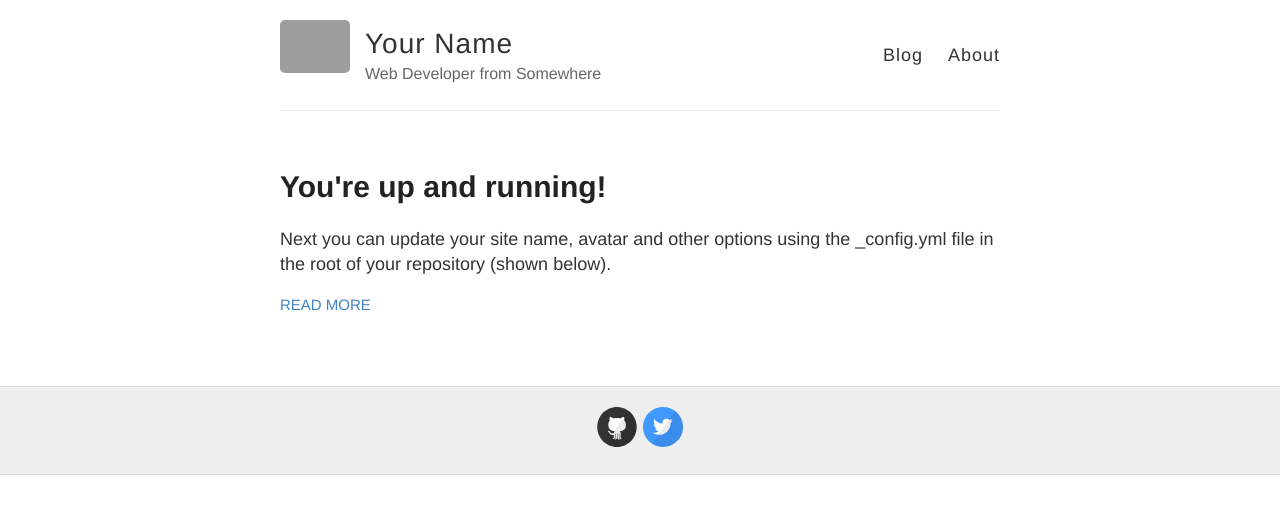
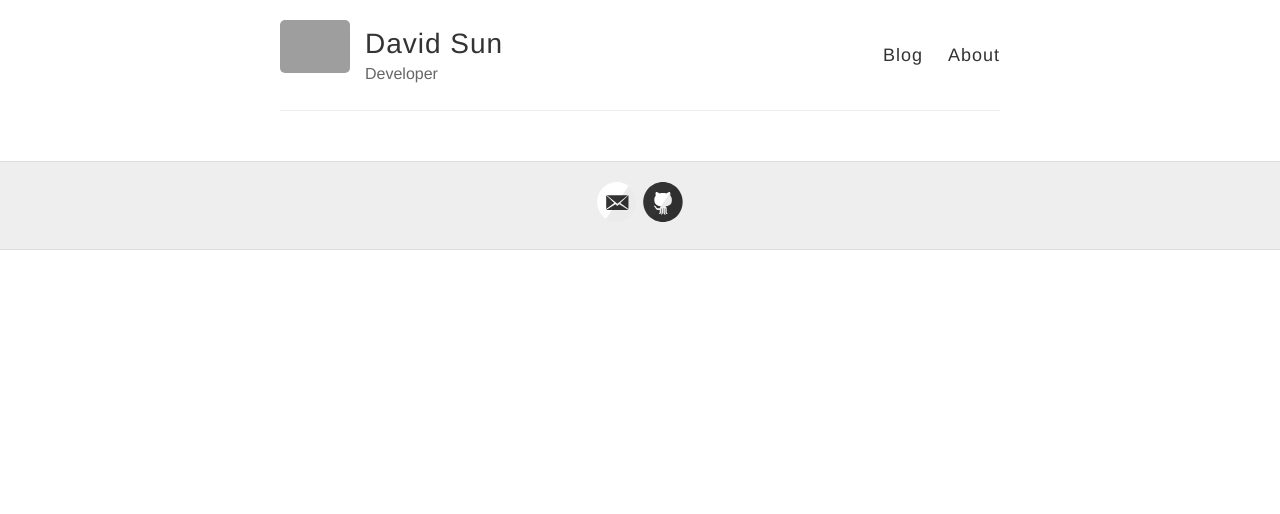
Before and after one commit to DavidSunCrazyy/DavidSunCrazyy.github.io, a Jekyll site: the page built from index.html, in a window 1280 px wide. Shown: the top 514 px of the page. Built offline with Jekyll 4.4.1, drawn with Linux system fonts in a browser that asks for light colours; grey boxes are pictures that could not be loaded.

Commit message:
set personal info

```diff
--- a/_config.yml
+++ b/_config.yml
@@ -3,10 +3,10 @@
 #
 
 # Name of your site (displayed in the header)
-name: Your Name
+name: David Sun
 
 # Short bio or description (displayed in the header)
-description: Web Developer from Somewhere
+description: Developer
 
 # URL of your avatar or profile pic (you could use your GitHub profile pic)
 avatar: https://raw.githubusercontent.com/barryclark/jekyll-now/master/images/jekyll-logo.png
@@ -18,15 +18,15 @@ avatar: https://raw.githubusercontent.com/barryclark/jekyll-now/master/images/je
 # Includes an icon in the footer for each username you enter
 footer-links:
   dribbble:
-  email:
+  email: 203563768@qq.com
   facebook:
   flickr:
-  github: barryclark/jekyll-now
+  github: DavidSunCrazyy
   instagram:
   linkedin:
   pinterest:
   rss: # just type anything here for a working RSS icon
-  twitter: jekyllrb
+  twitter:
   stackoverflow: # your stackoverflow profile, e.g. "users/50476/bart-kiers"
   youtube: # channel/<your_long_string> or user/<user-name>
   googleplus: # anything in your profile username that comes after plus.google.com/
@@ -41,7 +41,7 @@ google_analytics:
 
 # Your website URL (e.g. http://barryclark.github.io or http://www.barryclark.co)
 # Used for Sitemap.xml and your RSS feed
-url:
+url: "http://davidsuncrazyy.github.io"
 
 # If you're hosting your site at a Project repository on GitHub pages
 # (http://yourusername.github.io/repository-name)
--- a/_posts/2014-3-3-Hello-World.md
+++ /dev/null
@@ -1,10 +0,0 @@
----
-layout: post
-title: You're up and running!
----
-
-Next you can update your site name, avatar and other options using the _config.yml file in the root of your repository (shown below).
-
-![_config.yml]({{ site.baseurl }}/images/config.png)
-
-The easiest way to make your first post is to edit this one. Go into /_posts/ and update the Hello World markdown file. For more instructions head over to the [Jekyll Now repository](https://github.com/barryclark/jekyll-now) on GitHub.
```
